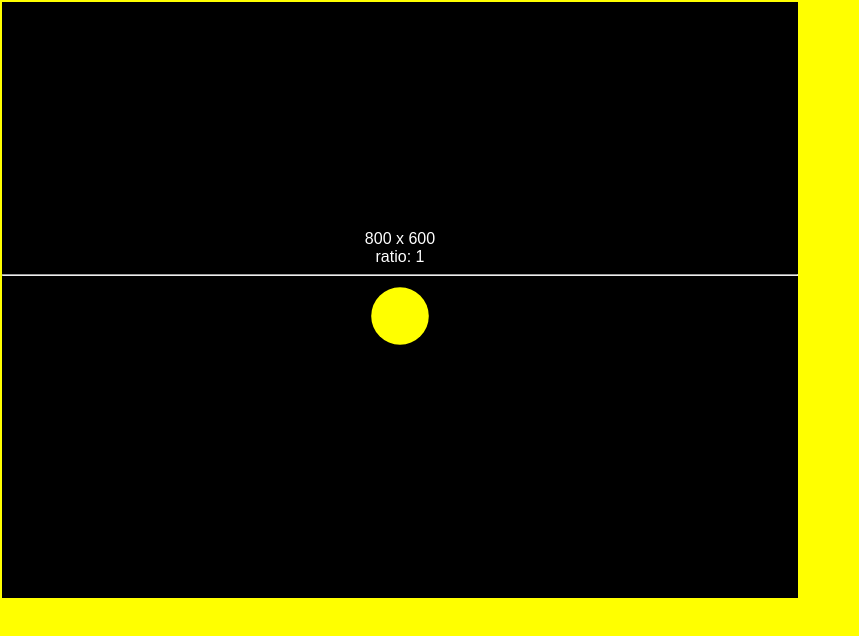
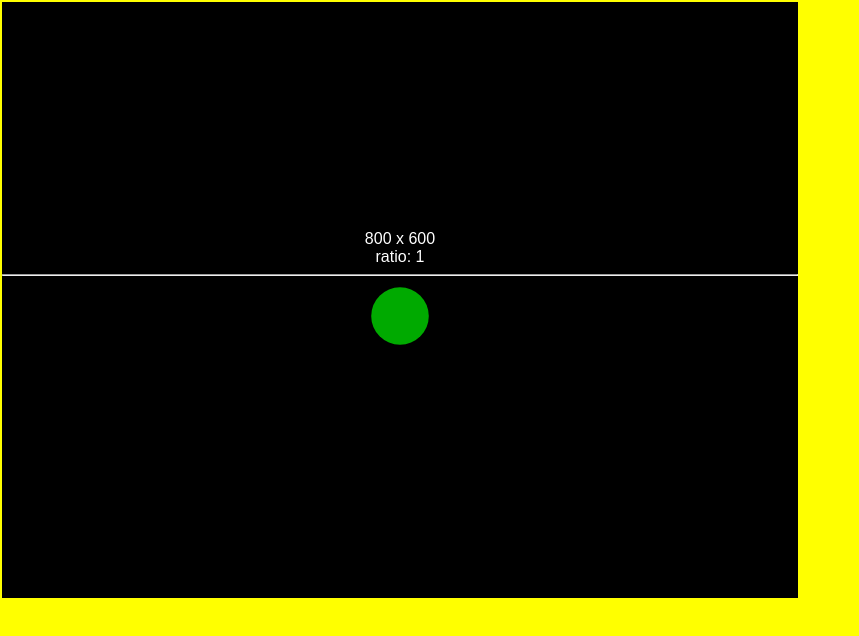
Before and after one commit to WebReflection/display, a plain HTML site: page index.html in a window 1280 px wide. Shown: the whole page, without its empty margins (0-859 px from the left). Drawn offline with Linux system fonts and the light colour scheme.

```diff
--- a/index.html
+++ b/index.html
@@ -39,7 +39,7 @@
           div.appendChild(document.createElement('canvas')),
           64,
           display.ratio,
-          '#FF0'
+          '#0A0'
         );
       } catch(IElt9) {}
     }
```
